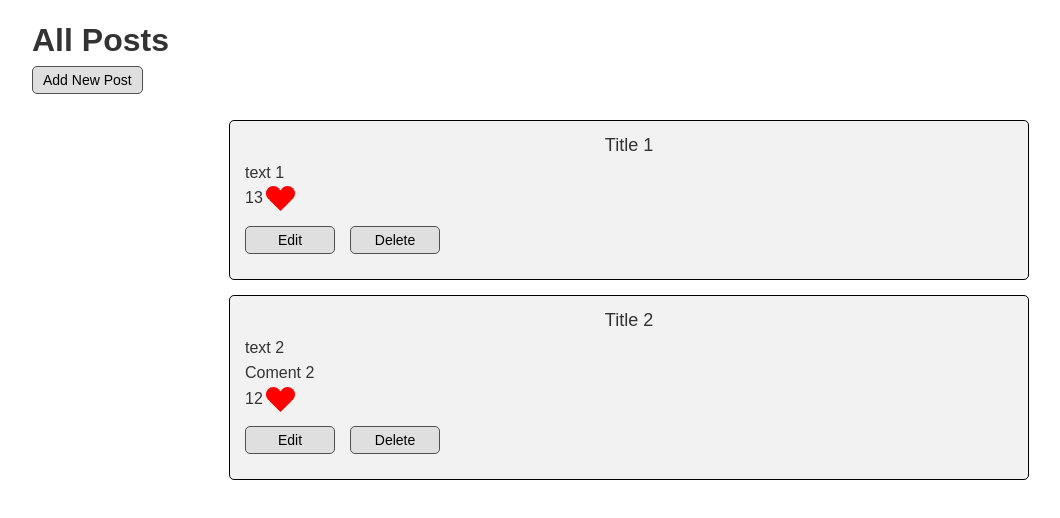
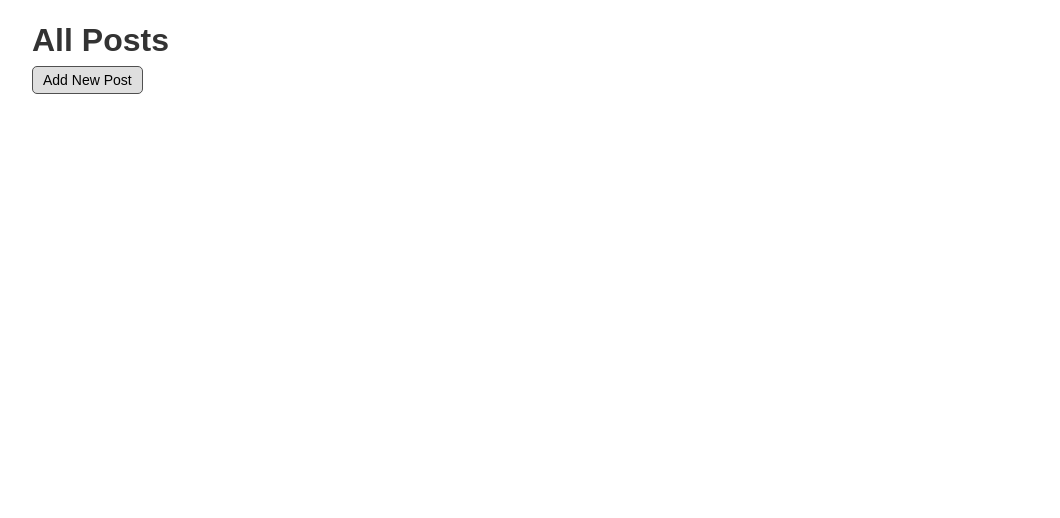
Before and after one commit to dmitriy-orach/Troopper, an Angular app: page / in a window 1280 px wide. Shown: the top 518 px of the page, without its empty margins (11-1071 px from the left). Built offline with nearby package versions, Linux system fonts and the light colour scheme.

Commit message:
Added comment component. Added functionality for adding a comment. Made data storage in localstorage

```diff
--- a/angular.json
+++ b/angular.json
@@ -1,5 +1,8 @@
 {
   "$schema": "./node_modules/@angular/cli/lib/config/schema.json",
+  "cli": {
+    "analytics": "3adce98a-fc03-4989-b42d-d048a8fb5924"
+  },
   "version": 1,
   "newProjectRoot": "projects",
   "projects": {
--- a/src/app/app.component.ts
+++ b/src/app/app.component.ts
@@ -1,10 +1,24 @@
-import { Component } from '@angular/core';
+import { Component, OnInit } from '@angular/core';
+import { DataService } from './utils/data.service';
 
 @Component({
   selector: 'app-root',
   templateUrl: './app.component.html',
   styleUrls: ['./app.component.scss']
 })
-export class AppComponent {
+export class AppComponent implements OnInit{
   title = 'Troopper';
+
+  constructor(private dataService: DataService) {
+
+  }
+
+  ngOnInit() {
+    const posts = JSON.parse(localStorage.getItem('posts'));
+    this.dataService.setPostsData(posts || []);
+    window.addEventListener("beforeunload", () => {
+      const posts = JSON.stringify(this.dataService.getPostsData());
+      localStorage.setItem('posts', posts);
+    })
+  }
 }
--- a/src/app/app.module.ts
+++ b/src/app/app.module.ts
@@ -6,13 +6,15 @@ import { AddingPostComponent } from './adding-post/adding-post.component';
 import { DataService } from './utils/data.service';
 import { PostsComponent } from './posts/posts.component';
 import { FormsModule , ReactiveFormsModule } from '@angular/forms';
+import { ComentsComponent } from './coments/coments.component';
 
 
 @NgModule({
   declarations: [
     AppComponent,
     AddingPostComponent,
-    PostsComponent
+    PostsComponent,
+    ComentsComponent
   ],
   imports: [
     BrowserModule,
--- /dev/null
+++ b/src/app/coments/coments.component.html
@@ -0,0 +1,5 @@
+<div *ngFor="let coment of coments">
+    <p>{{coment.text}}</p><span>{{coment.date | date: 'yyyy/mm/dd'}}</span>
+</div>
+<input #addComentText required type="text">
+<button (click)="handleAddComent(addComentText.value)">Add comment</button>
--- /dev/null
+++ b/src/app/coments/coments.component.ts
@@ -0,0 +1,20 @@
+import { Component, Input } from '@angular/core';
+import { DataService } from '../utils/data.service';
+
+@Component({
+  selector: 'app-coments',
+  templateUrl: './coments.component.html',
+  styleUrls: ['./coments.component.scss']
+})
+export class ComentsComponent {
+
+  constructor(private dataService: DataService) { }
+
+  @Input() public coments: Array<{text: string, date: string}>;
+
+  @Input() public postId: number;
+
+  public handleAddComent(value) {
+    this.dataService.addComment({text: value, date: new Date()}, this.postId);
+  }
+}
--- a/src/app/interfaces/interfaces.ts
+++ b/src/app/interfaces/interfaces.ts
@@ -2,6 +2,6 @@ export interface IPostsData{
     id: number,
     title: string,
     text: string,
-    like?: number,
-    coments?: any;
+    like: number,
+    coments: Array<{text: string, date: string}>
 }
--- a/src/app/posts/posts.component.html
+++ b/src/app/posts/posts.component.html
@@ -1,13 +1,16 @@
 <div class="post" *ngFor="let post of postsData; index as i">
+    <div class="btn-block">
+        <button class="btn" (click)="hendleEdit(post)">Edit</button>
+        <button class="btn" (click)="hendleDelete(i)">Delete</button>
+    </div>
+
     <p class="title">{{post.title}}</p>
     <p>{{post.text}}</p>
-    <p *ngIf="post.coments">{{post.coments}}</p>
+
     <div class="like-block">
         <span class="counter-likes">{{post.like}}</span>
         <span class="like" (click)="handleLike(i)"></span>
     </div>
-    <div class="btn-block">
-        <button class="btn" (click)="hendleEdit(post)">Edit</button>
-        <button class="btn" (click)="hendleDelete(i)">Delete</button>
-    </div>
+
+    <app-coments [postId]="post.id" [coments]="post.coments"></app-coments>
 </div>
--- a/src/app/utils/data.service.ts
+++ b/src/app/utils/data.service.ts
@@ -1,22 +1,11 @@
 import { IPostsData } from "../interfaces/interfaces";
 
 export class DataService {
-    public postsData: Array<IPostsData> = [
-        {
-            id: 1,
-            title: 'Title 1',
-            text: 'text 1',
-            like: 13,
-            coments: '',
-        },
-        {
-            id: 2,
-            title: 'Title 2',
-            text: 'text 2',
-            like: 12,
-            coments: ['Coment 2'],
-        }
-    ]
+    private postsData: Array<IPostsData> = []
+
+    public setPostsData(posts) {
+        this.postsData = posts;
+    }
 
     public getPostsData() {
         return this.postsData
@@ -25,6 +14,7 @@ export class DataService {
     public pushPostInPostData(post) {
         post.like = 0;
         post.id = this.postsData.length + 1;
+        post.coments = [];
         console.log(post)
         this.postsData.push(post);
     }
@@ -34,11 +24,16 @@ export class DataService {
     }
 
     public editPost(post, id) {
-        const userIndex = this.postsData.findIndex((user) => user.id === id);
-        this.postsData[userIndex] = {...this.postsData[userIndex], ...post};
+        const postIndex = this.postsData.findIndex((post) => post.id === id);
+        this.postsData[postIndex] = {...this.postsData[postIndex], ...post};
     }
 
     public deletePost(index){
         this.postsData.splice(index, 1);
     }
+
+    public addComment(coment, id) {
+        const postIndex = this.postsData.findIndex((post) => post.id === id);
+        this.postsData[postIndex].coments = [...this.postsData[postIndex].coments, coment];
+    }
 }
```
Also changed, not shown: src/app/coments/coments.component.scss (added).
